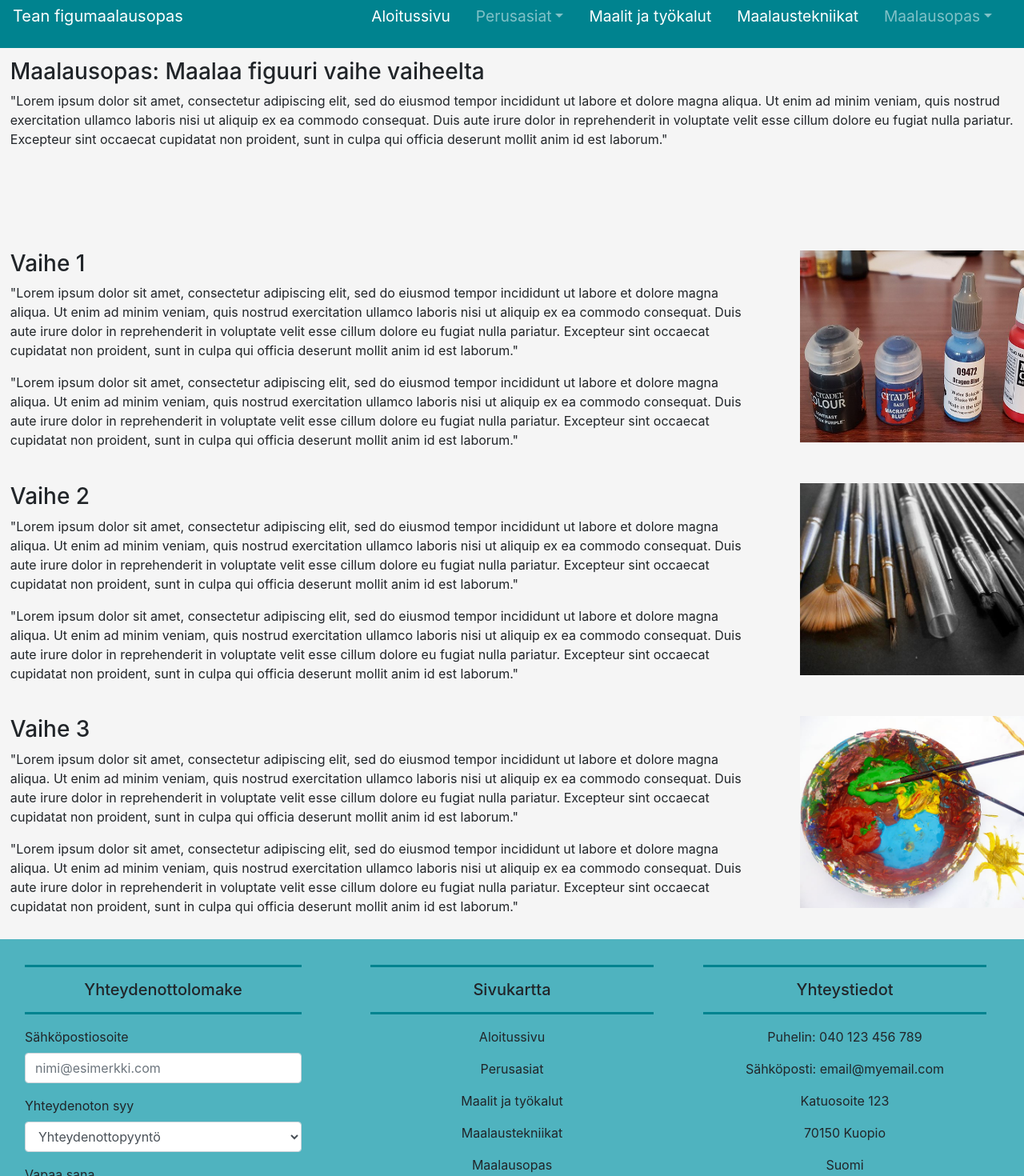
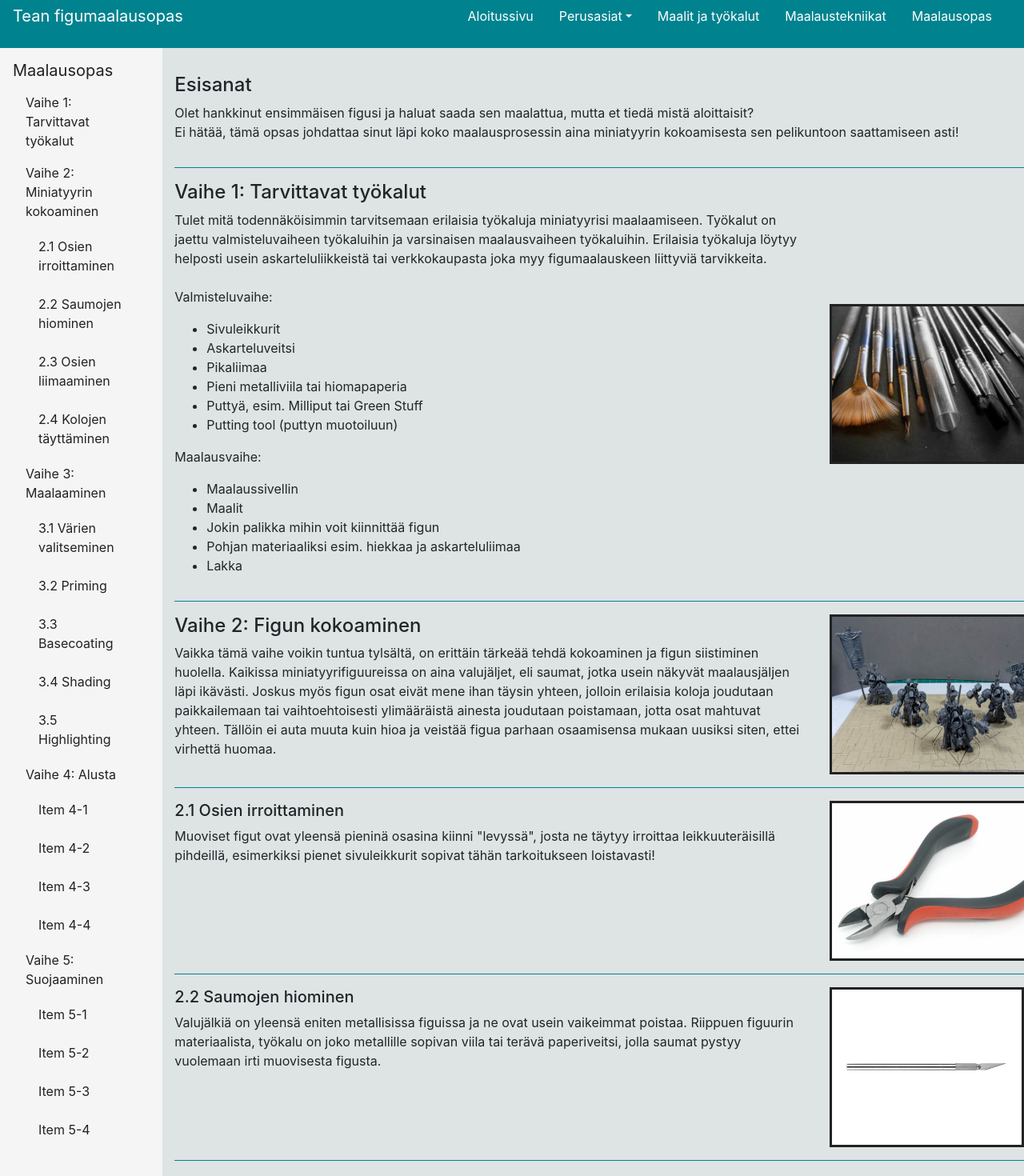
Before and after one commit to TeeRage/WMK_projekti_2021, a React (Create React App) app: page /maalausopas in a window 1280 px wide. Shown: the part 20-1490 px from the top of the page at 80% size. Built offline with nearby package versions, Linux system fonts and the light colour scheme.

Commit message:
Maalausoppaan asettelua päivitetty

```diff
--- a/src/App.css
+++ b/src/App.css
@@ -17,18 +17,25 @@ body {
   width: 100%;
 }
 
-/*-- Navigointipalkki --*/
-.navbar{
+/*-- NAVIGOINTIPALKKI --*/
+
+.navbar-main{
   background-color: #00838f;
   min-height: 10vh;
   padding: 2vmin;
 }
-.navbar-nav li{
+
+.navbar-nav-home li{
   padding-right: 2vmin;
 }
 
-.nav-link {
-  font-size: 1.2em !important;
+.nav-link-home {
+  font-size: 1.0em !important;
+  color: white !important;
+}
+
+.navbar-brand-main {
+  color:white !important;
 }
 
 /*-- ALOITUSSIVU --*/
@@ -58,7 +65,7 @@ div.transbox {
   padding: 4vmin;
 }
 
-/*Fontti transboxin sisällä*/
+/*Header transboxin sisällä*/
 div.transbox h2 {
   font-weight: bold;
   color: #222;
@@ -66,9 +73,9 @@ div.transbox h2 {
 
 /*Fontti transboxin sisällä*/
 div.transbox p {
-  margin: 5vmin;
   font-weight: bold;
   color: #000000;
+  margin: 5vmin;
 }
 
 /*-- ALISIVUJEN ESITTELY --*/
@@ -114,7 +121,7 @@ div.transbox p {
 
 /*-- PERUSASIAT --*/
 
-/*Aloitussivun sisällön tyyli*/
+/*Prusasiat-sivun sisällön tyyli*/
 .Perusasiat-asettelu {
   background-color: whitesmoke;
   min-height: 50vh;
@@ -133,21 +140,51 @@ div.transbox p {
 
 /*-- MAALAUSOPAS --*/
 
-/*Maalausopas-osion sisällön tyyli*/
-.Maalausopas-asettelu {
+/*Maalausopas-osion taustaväri*/
+.Maalausopas-tausta {
   background-color: whitesmoke;
-  min-height: 30vh;
-  align-items: top;
-  justify-content: center;
-  padding: 1%;
+}
+
+/*Vasemmalla reunassa oleva navigointipalkki*/
+.navbar-brand-maalausopas {
+  color: #222 !important;
+  font-style: bold;
+}
+.nav-pills-maalausopas > a {
+  color: #222 !important;
+}
+.nav-pills-maalausopas > a:hover {
+  color: #005662 !important;
+}
+
+/*Maalausopas-osion taustaväri*/
+.Maalausopas-sisalto {
+  background-color: rgb(222, 227, 228);
+  padding-top: 2vmin;
+  padding-bottom: 2vmin;
+}
+
+.Maalausopas-otsikko {
+  padding-top: 2vmin;
+  padding-bottom: 2vmin;
+}
+
+.Maalausopas-kappale {
+  padding-top: 2vmin;
+  padding-bottom: 2vmin;
 }
 
 /*Keskikokoisen kuvan tyyli*/
 .Kuva_maalausopas {
-  margin-left: 3vmin;
-  height: 30vmin;
-  width: 40vmin;
-  display: block;
+  height: 25vmin;
+  width: 35vmin;
+  display:block;
+  border: 3px solid #222;
+}
+.div-maalausopas-kuva {
+  display: flex;
+  flex-direction: row;
+  align-items: center;
 }
 
 /*-- MAALIT JA TYÖKALUT --*/
@@ -158,9 +195,9 @@ div.transbox p {
   min-height: 80vh;
   align-items: top;
   justify-content: center;
-  padding: 1%;
 }
 
+/*
 .nav-pills > a.active {
   background-color: #ffcc80 !important;
   color: #222 !important;
@@ -173,6 +210,7 @@ div.transbox p {
 .nav-link-color {
   color: #222;
 }
+*/
 
 /*-- INFO --*/
 
@@ -189,6 +227,7 @@ div.transbox p {
   padding-right: 5vmin;
   text-align: left;
 }
+
 .Info-tekstit {
   padding-left: 2vmin;
   padding-right: 2vmin;
@@ -204,9 +243,16 @@ div.transbox p {
   border-width: 3px;
 }
 
+.sivukartta-linkki {
+  color: #222 !important;
+}
+
+.sivukartta-linkki:hover {
+   color: #005662 !important;
+}
+
 /*-- FOOTER --*/
 
-/*Footerin tyyli"*/
 .App-footer {
   background-color: #00838f;
   min-height: 10vh;
--- a/src/components/Info.js
+++ b/src/components/Info.js
@@ -17,7 +17,7 @@ const Info = () => (
 
         <form class="Info-lomake">
           <hr class="hr-info" />
-          <h5 style={{ textAlign: "center" }}>Yhteydenottolomake</h5>
+          <h5 style={{ textAlign: "center" }}><b>Yhteydenottolomake</b></h5>
           <hr class="hr-info" />
 
           <div class="form-group">
@@ -45,20 +45,20 @@ const Info = () => (
       <div class="col-xs-12 col-sm-6 col-md-4">
         <div class="Info-tekstit">
           <hr class="hr-info" />
-          <h5>Sivukartta</h5>
+          <h5><b>Sivukartta</b></h5>
           <hr class="hr-info" />
-          <p><a>Aloitussivu</a></p>
-          <p><a>Perusasiat</a></p>
-          <p><a>Maalit ja työkalut</a></p>
-          <p><a>Maalaustekniikat</a></p>
-          <p><a>Maalausopas</a></p>
+          <p><a class="sivukartta-linkki" href="/">Aloitussivu</a></p>
+          <p><a class="sivukartta-linkki" href="/perusasiat">Perusasiat</a></p>
+          <p><a class="sivukartta-linkki" href="/maalit_ja_tyokalut">Maalit ja työkalut</a></p>
+          <p><a class="sivukartta-linkki" href="/maalaustekniikat">Maalaustekniikat</a></p>
+          <p><a class="sivukartta-linkki" href="/maalausopas">Maalausopas</a></p>
         </div>
       </div>
 
       <div class="col-xs-12 col-sm-6 col-md-4">
         <div class="Info-tekstit">
           <hr class="hr-info" />
-          <h5>Yhteystiedot</h5>
+          <h5><b>Yhteystiedot</b></h5>
           <hr class="hr-info" />
 
           <p>Puhelin: 040 123 456 789</p>
--- a/src/components/Maalausopas.js
+++ b/src/components/Maalausopas.js
@@ -4,81 +4,186 @@
 
 import kuva_sudit from "../images/sudit.jpg";
 import kuva_maalit from "../images/paints-Pots-vs-Droppers.jpg";
-import kuva_sotku from "../images/mess.jpg";
+import kuva_maalaamattomat from "../images/Death-Wing-unpainted.jpg";
+
+import kuva_askarteluveitsi from "../images/askarteluveitsi.jpg";
+import kuva_sivuleikkuri from "../images/sivuleikkuri.jpg";
 
 const Maalausopas = () => (
     <div class="container-fluid px-0">
+        <div class="row Maalausopas-tausta">
 
-        <div class="row Maalausopas-asettelu">
-            <div class="col-lg-12">
-                <h3>Maalausopas: Maalaa figuuri vaihe vaiheelta</h3>
-                <p>"Lorem ipsum dolor sit amet, consectetur adipiscing elit, sed do eiusmod tempor incididunt ut labore et dolore magna aliqua.
+            <div class="col-xs-12 col-sm-6 col-md-3 col-lg-2">
+                <nav id="navbar-maalausopas-id" class="navbar">
+                    <nav class="nav nav-pills flex-column nav-pills-maalausopas">
+                        <a class="navbar-brand navbar-brand-maalausopas" href="/maalausopas">Maalausopas</a>
+                        <a class="nav-link" href="/maalausopas#item-1">Vaihe 1: Tarvittavat työkalut</a>
+                        <a class="nav-link" href="/maalausopas#item-2">Vaihe 2: Miniatyyrin kokoaminen</a>
+                        <nav class="nav nav-pills flex-column nav-pills-maalausopas">
+                            <a class="nav-link ml-3 my-1" href="/maalausopas#item-2-1">2.1 Osien irroittaminen</a>
+                            <a class="nav-link ml-3 my-1" href="/maalausopas#item-2-2">2.2 Saumojen hiominen</a>
+                            <a class="nav-link ml-3 my-1" href="/maalausopas#item-2-3">2.3 Osien liimaaminen</a>
+                            <a class="nav-link ml-3 my-1" href="/maalausopas#item-2-4">2.4 Kolojen täyttäminen</a>
+                        </nav>
+                        <a class="nav-link" href="/maalausopas#item-3">Vaihe 3: Maalaaminen</a>
+                        <nav class="nav nav-pills flex-column nav-pills-maalausopas">
+                            <a class="nav-link ml-3 my-1" href="/maalausopas#item-3-1">3.1 Värien valitseminen</a>
+                            <a class="nav-link ml-3 my-1" href="/maalausopas#item-3-2">3.2 Priming</a>
+                            <a class="nav-link ml-3 my-1" href="/maalausopas#item-3-3">3.3 Basecoating</a>
+                            <a class="nav-link ml-3 my-1" href="/maalausopas#item-3-4">3.4 Shading</a>
+                            <a class="nav-link ml-3 my-1" href="/maalausopas#item-3-5">3.5 Highlighting</a>
+                        </nav>
+                        <a class="nav-link" href="/maalausopas#item-4">Vaihe 4: Alusta</a>
+                        <nav class="nav nav-pills flex-column nav-pills-maalausopas">
+                            <a class="nav-link ml-3 my-1" href="/maalausopas#item-4-1">Item 4-1</a>
+                            <a class="nav-link ml-3 my-1" href="/maalausopas#item-4-2">Item 4-2</a>
+                            <a class="nav-link ml-3 my-1" href="/maalausopas#item-4-3">Item 4-3</a>
+                            <a class="nav-link ml-3 my-1" href="/maalausopas#item-4-4">Item 4-4</a>
+                        </nav>
+                        <a class="nav-link" href="/maalausopas#item-5">Vaihe 5: Suojaaminen</a>
+                        <nav class="nav nav-pills flex-column nav-pills-maalausopas">
+                            <a class="nav-link ml-3 my-1" href="/maalausopas#item-5-1">Item 5-1</a>
+                            <a class="nav-link ml-3 my-1" href="/maalausopas#item-5-2">Item 5-2</a>
+                            <a class="nav-link ml-3 my-1" href="/maalausopas#item-5-3">Item 5-3</a>
+                            <a class="nav-link ml-3 my-1" href="/maalausopas#item-5-4">Item 5-4</a>
+                        </nav>
+                    </nav>
+                </nav>
+            </div>
+
+            <div class="col-xs-12 col-sm-6 col-md-9 col-lg-10 Maalausopas-sisalto">
+
+                <div data-spy="scroll" data-target="#navbar-maalausopas-id" data-offset="0">
+
+                    <div class="Maalausopas-otsikko">
+                        <h4>Esisanat</h4>
+                        <p> Olet hankkinut ensimmäisen figusi ja haluat saada sen maalattua, mutta et tiedä mistä aloittaisit? <br />
+                            Ei hätää, tämä opsas johdattaa sinut läpi koko maalausprosessin aina miniatyyrin kokoamisesta sen pelikuntoon saattamiseen asti!
+                        </p>
+                    </div>
+
+                    <hr class="hr-jakaja" />
+
+                    <div class="row Maalausopas-kappale">
+                        <div class="col-9">
+                            <h4 id="item-1">Vaihe 1: Tarvittavat työkalut</h4>
+                            <p>Tulet mitä todennäköisimmin tarvitsemaan erilaisia työkaluja miniatyyrisi maalaamiseen.
+                            Työkalut on jaettu valmisteluvaiheen työkaluihin ja varsinaisen maalausvaiheen työkaluihin.
+                            Erilaisia työkaluja löytyy helposti usein askarteluliikkeistä tai verkkokaupasta joka myy figumaalauskeen liittyviä tarvikkeita.
+
+                            <br /><br />
+                                <p>Valmisteluvaihe:</p>
+                                <ul>
+                                    <li>Sivuleikkurit</li>
+                                    <li>Askarteluveitsi</li>
+                                    <li>Pikaliimaa</li>
+                                    <li>Pieni metalliviila tai hiomapaperia</li>
+                                    <li>Puttyä, esim. Milliput tai Green Stuff</li>
+                                    <li>Putting tool (puttyn muotoiluun)</li>
+                                </ul>
+
+                                <p>Maalausvaihe:</p>
+                                <ul>
+                                    <li>Maalaussivellin</li>
+                                    <li>Maalit</li>
+                                    <li>Jokin palikka mihin voit kiinnittää figun</li>
+                                    <li>Pohjan materiaaliksi esim. hiekkaa ja askarteluliimaa</li>
+                                    <li>Lakka</li>
+                                </ul>
+                            </p>
+                        </div>
+                        <div class="col-3 div-maalausopas-kuva">
+                            <img src={kuva_sudit} class="img-fluid" className="Kuva_maalausopas" alt="kuva_opas_1" />
+                        </div>
+                    </div>
+
+                    <hr class="hr-jakaja" />
+
+                    <div class="row Maalausopas-kappale">
+                        <div class="col-9">
+                            <h4 id="item-2">Vaihe 2: Figun kokoaminen</h4>
+                            <p>
+                                Vaikka tämä vaihe voikin tuntua tylsältä, on erittäin tärkeää tehdä kokoaminen ja figun siistiminen huolella.
+                                Kaikissa miniatyyrifiguureissa on aina valujäljet, eli saumat, jotka usein näkyvät maalausjäljen läpi ikävästi.
+                                Joskus myös figun osat eivät mene ihan täysin yhteen, jolloin erilaisia koloja joudutaan paikkailemaan tai vaihtoehtoisesti ylimääräistä
+                                ainesta joudutaan poistamaan, jotta osat mahtuvat yhteen. Tällöin ei auta muuta kuin hioa ja veistää figua parhaan osaamisensa mukaan uusiksi siten, ettei virhettä huomaa.
+                        </p>
+                        </div>
+                        <div class="col-3 div-maalausopas-kuva">
+                            <img src={kuva_maalaamattomat} class="img-fluid" className="Kuva_maalausopas" alt="kuva_opas_2" />
+                        </div>
+                    </div>
+
+                    <hr class="hr-jakaja" />
+
+                    <div class="row Maalausopas-kappale">
+                        <div class="col-9">
+                            <h5 id="item-2-1">2.1 Osien irroittaminen</h5>
+                            <p>
+                                Muoviset figut ovat yleensä pieninä osasina kiinni "levyssä", josta ne täytyy irroittaa leikkuuteräisillä pihdeillä,
+                                esimerkiksi pienet sivuleikkurit sopivat tähän tarkoitukseen loistavasti!
+                            </p>
+                        </div>
+                        <div class="col-3 div-maalausopas-kuva">
+                            <img src={kuva_sivuleikkuri} class="img-fluid" className="Kuva_maalausopas" alt="kuva_opas_2.1" />
+                        </div>
+                    </div>
+
+                    <hr class="hr-jakaja" />
+
+                    <div class="row Maalausopas-kappale">
+                        <div class="col-9">
+                            <h5 id="item-2-2">2.2 Saumojen hiominen</h5>
+                            <p>
+                                Valujälkiä on yleensä eniten metallisissa figuissa ja ne ovat usein vaikeimmat poistaa.
+                                Riippuen figuurin materiaalista, työkalu on joko metallille sopivan viila tai terävä paperiveitsi, jolla saumat pystyy
+                                vuolemaan irti muovisesta figusta.
+                            </p>
+                        </div>
+                        <div class="col-3 div-maalausopas-kuva">
+                            <img src={kuva_askarteluveitsi} class="img-fluid" className="Kuva_maalausopas" alt="kuva_opas_2.2" />
+                        </div>
+                    </div>
+
+                    <hr class="hr-jakaja" />
+
+                    <div class="row Maalausopas-kappale">
+                        <div class="col-9">
+                            <h5 id="item-2-3">2.3 Osien liimaaminen yhteen</h5>
+                            <p>
+                                "Lorem ipsum dolor sit amet, consectetur adipiscing elit, sed do eiusmod tempor incididunt ut labore et dolore magna aliqua.
                                 Ut enim ad minim veniam, quis nostrud exercitation ullamco laboris nisi ut aliquip ex ea commodo consequat.
                                 Duis aute irure dolor in reprehenderit in voluptate velit esse cillum dolore eu fugiat nulla pariatur.
                                 Excepteur sint occaecat cupidatat non proident, sunt in culpa qui officia deserunt mollit anim id est laborum."
                             </p>
                         </div>
+                        <div class="col-3 div-maalausopas-kuva">
+
+                        </div>
                     </div>
 
-        <div class="row Maalausopas-asettelu" id="vaihe1">
-            <div class="col-lg-9">
-                <h3>Vaihe 1</h3>
-                <p>"Lorem ipsum dolor sit amet, consectetur adipiscing elit, sed do eiusmod tempor incididunt ut labore et dolore magna aliqua.
-                Ut enim ad minim veniam, quis nostrud exercitation ullamco laboris nisi ut aliquip ex ea commodo consequat.
-                Duis aute irure dolor in reprehenderit in voluptate velit esse cillum dolore eu fugiat nulla pariatur.
-                Excepteur sint occaecat cupidatat non proident, sunt in culpa qui officia deserunt mollit anim id est laborum."
-                </p>
-                <p>"Lorem ipsum dolor sit amet, consectetur adipiscing elit, sed do eiusmod tempor incididunt ut labore et dolore magna aliqua.
+                    <hr class="hr-jakaja" />
+
+                    <div class="row Maalausopas-kappale">
+                        <div class="col-9">
+                            <h5 id="item-2-4">2.4 Kolojen täyttäminen</h5>
+                            <p>
+                                "Lorem ipsum dolor sit amet, consectetur adipiscing elit, sed do eiusmod tempor incididunt ut labore et dolore magna aliqua.
                                 Ut enim ad minim veniam, quis nostrud exercitation ullamco laboris nisi ut aliquip ex ea commodo consequat.
                                 Duis aute irure dolor in reprehenderit in voluptate velit esse cillum dolore eu fugiat nulla pariatur.
                                 Excepteur sint occaecat cupidatat non proident, sunt in culpa qui officia deserunt mollit anim id est laborum."
                             </p>
                         </div>
-            <div class="col-lg-3">
-                <img src={kuva_maalit} class="img-fluid" className="Kuva_maalausopas" alt="kuva_sudit" />
+                        <div class="col-3 div-maalausopas-kuva">
+                            <img src={kuva_maalit} class="img-fluid" className="Kuva_maalausopas" alt="kuva_opas_2.4" />
                         </div>
                     </div>
 
-        <div class="row padding Maalausopas-asettelu" id="vaihe2">
-            <div class="col-lg-9">
-                <h3>Vaihe 2</h3>
-                <p>"Lorem ipsum dolor sit amet, consectetur adipiscing elit, sed do eiusmod tempor incididunt ut labore et dolore magna aliqua.
-                Ut enim ad minim veniam, quis nostrud exercitation ullamco laboris nisi ut aliquip ex ea commodo consequat.
-                Duis aute irure dolor in reprehenderit in voluptate velit esse cillum dolore eu fugiat nulla pariatur.
-                Excepteur sint occaecat cupidatat non proident, sunt in culpa qui officia deserunt mollit anim id est laborum."
-                </p>
-                <p>"Lorem ipsum dolor sit amet, consectetur adipiscing elit, sed do eiusmod tempor incididunt ut labore et dolore magna aliqua.
-                Ut enim ad minim veniam, quis nostrud exercitation ullamco laboris nisi ut aliquip ex ea commodo consequat.
-                Duis aute irure dolor in reprehenderit in voluptate velit esse cillum dolore eu fugiat nulla pariatur.
-                Excepteur sint occaecat cupidatat non proident, sunt in culpa qui officia deserunt mollit anim id est laborum."
-                 </p>
-            </div>
-            <div class="col-lg-3">
-                <img src={kuva_sudit} class="img-fluid" className="Kuva_maalausopas" alt="kuva_sudit" />
                 </div>
             </div>
 
-        <div class="row padding Maalausopas-asettelu" id="vaihe3">
-            <div class="col-lg-9">
-                <h3>Vaihe 3</h3>
-                <p>"Lorem ipsum dolor sit amet, consectetur adipiscing elit, sed do eiusmod tempor incididunt ut labore et dolore magna aliqua.
-                Ut enim ad minim veniam, quis nostrud exercitation ullamco laboris nisi ut aliquip ex ea commodo consequat.
-                Duis aute irure dolor in reprehenderit in voluptate velit esse cillum dolore eu fugiat nulla pariatur.
-                Excepteur sint occaecat cupidatat non proident, sunt in culpa qui officia deserunt mollit anim id est laborum."
-                </p>
-                <p>"Lorem ipsum dolor sit amet, consectetur adipiscing elit, sed do eiusmod tempor incididunt ut labore et dolore magna aliqua.
-                Ut enim ad minim veniam, quis nostrud exercitation ullamco laboris nisi ut aliquip ex ea commodo consequat.
-                Duis aute irure dolor in reprehenderit in voluptate velit esse cillum dolore eu fugiat nulla pariatur.
-                Excepteur sint occaecat cupidatat non proident, sunt in culpa qui officia deserunt mollit anim id est laborum."
-                </p>
-            </div>
-            <div class="col-lg-3">
-                <img src={kuva_sotku} class="img-fluid" className="Kuva_maalausopas" alt="kuva_sudit" />
         </div>
     </div>
-
-    </div >
-
 )
 
 export default Maalausopas;
--- a/src/components/Maalit_ja_tyokalut.js
+++ b/src/components/Maalit_ja_tyokalut.js
@@ -5,6 +5,7 @@
 const Maalit_ja_tyokalut = () => (
     <div class="container-fluid px-0">
         <div class="row Maalit_ja_tyokalut_sisalto">
+
             <div class="col-3">
                 <div class="nav flex-column nav-pills" id="v-pills-tab" role="tablist" aria-orientation="vertical">
                     <a class="nav-link nav-link-color active" id="v-pills-home-tab" data-toggle="pill" href="#v-pills-aloitus" role="tab" aria-controls="v-pills-aloitus" aria-selected="true">Esittely</a>
@@ -13,6 +14,7 @@ const Maalit_ja_tyokalut = () => (
                     <a class="nav-link nav-link-color" id="v-pills-settings-tab" data-toggle="pill" href="#v-pills-settings" role="tab" aria-controls="v-pills-settings" aria-selected="false">Plööf</a>
                 </div>
             </div>
+
             <div class="col-9">
                 <div class="col-12">
                     <div class="tab-content" id="v-pills-tabContent">
--- a/src/components/Navbar.js
+++ b/src/components/Navbar.js
@@ -7,9 +7,9 @@ const Navbar = () => {
 
   return (
 
-    <nav class="navbar navbar-expand-lg navbar-dark sticky-top">
+    <nav class="navbar navbar-expand-lg navbar-dark sticky-top navbar-main">
 
-      <a class="navbar-brand" href="/">Tean figumaalausopas</a>
+      <a class="navbar-brand navbar-brand-main" href="/">Tean figumaalausopas</a>
 
       <button
         class="navbar-toggler"
@@ -24,10 +24,10 @@ const Navbar = () => {
 
       <div class="collapse navbar-collapse" id="navbarSupportedContent">
 
-        <ul class="navbar-nav ml-auto">
+        <ul class="navbar-nav ml-auto navbar-nav-home ">
 
           <li class="nav-item active">
-            <a class="nav-link" href="/">
+            <a class="nav-link nav-link-home" href="/">
               Aloitussivu
                 <span class="sr-only">(current)</span>
             </a>
@@ -35,7 +35,7 @@ const Navbar = () => {
 
           <li class="nav-item dropdown">
             <a
-              class="nav-link dropdown-toggle"
+              class="nav-link dropdown-toggle nav-link-home"
               href="/perusasiat"
               id="navbarDropdown"
               role="button"
@@ -52,38 +52,26 @@ const Navbar = () => {
           </li>
 
           <li class="nav-item active">
-            <a class="nav-link" href="/maalit_ja_tyokalut">
+            <a class="nav-link nav-link-home" href="/maalit_ja_tyokalut">
               Maalit ja työkalut
               <span class="sr-only">(current)</span>
             </a>
           </li>
 
           <li class="nav-item active">
-            <a class="nav-link" href="/maalaustekniikat">
+            <a class="nav-link nav-link-home" href="/maalaustekniikat">
               Maalaustekniikat
               <span class="sr-only">(current)</span>
             </a>
           </li>
 
-          <li class="nav-item dropdown">
+          <li class="nav-item active">
             <a
-              class="nav-link dropdown-toggle"
-              href="/maalausopas"
-              id="navbarDropdown"
-              role="button"
-              data-toggle="dropdown"
-              aria-haspopup="true"
-              aria-expanded="false">
+              class="nav-link nav-link-home"
+              href="/maalausopas">
               Maalausopas
-                </a>
-            <div class="dropdown-menu" aria-labelledby="navbarDropdown">
-              <a class="dropdown-item" href="/maalausopas">Opas</a>
-              <a class="dropdown-item" href="/maalausopas#vaihe1">Vaihe 1</a>
-              <a class="dropdown-item" href="/maalausopas#vaihe2">Vaihe 2</a>
-              <a class="dropdown-item" href="/maalausopas#vaihe3">Vaihe 3</a>
-            </div>
+            </a>
           </li>
-
         </ul>
       </div>
     </nav>
```
Also changed, not shown: src/images/askarteluveitsi.jpg (added), src/images/sivuleikkuri.jpg (added). Lines whose indentation alone changed are shown as unchanged.
